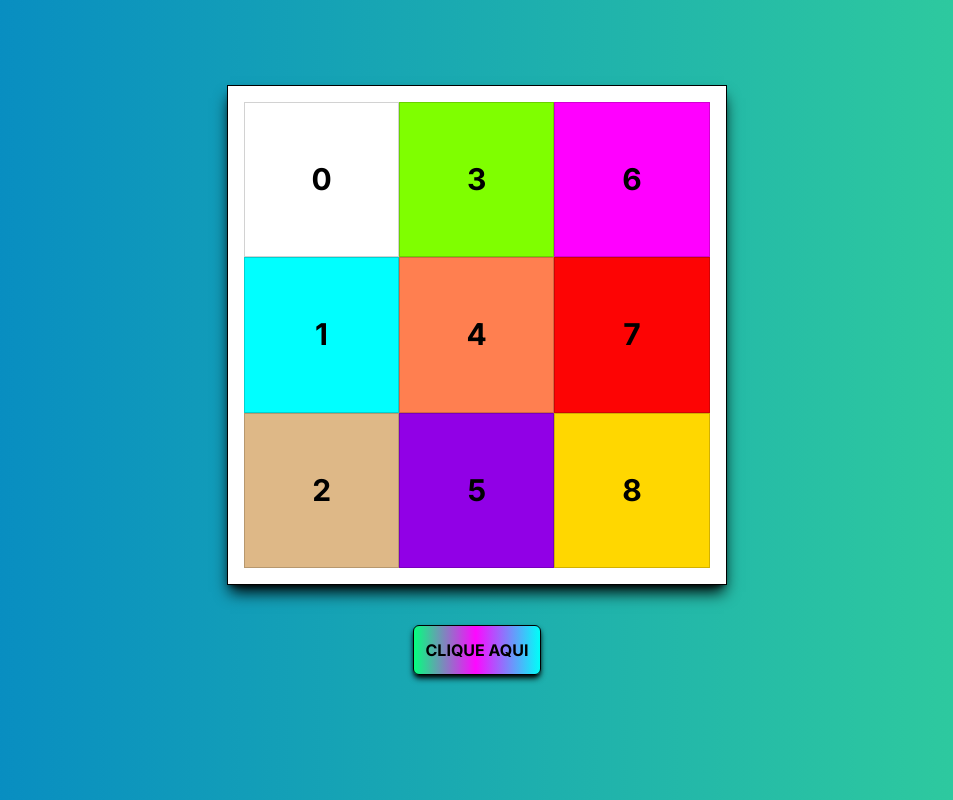
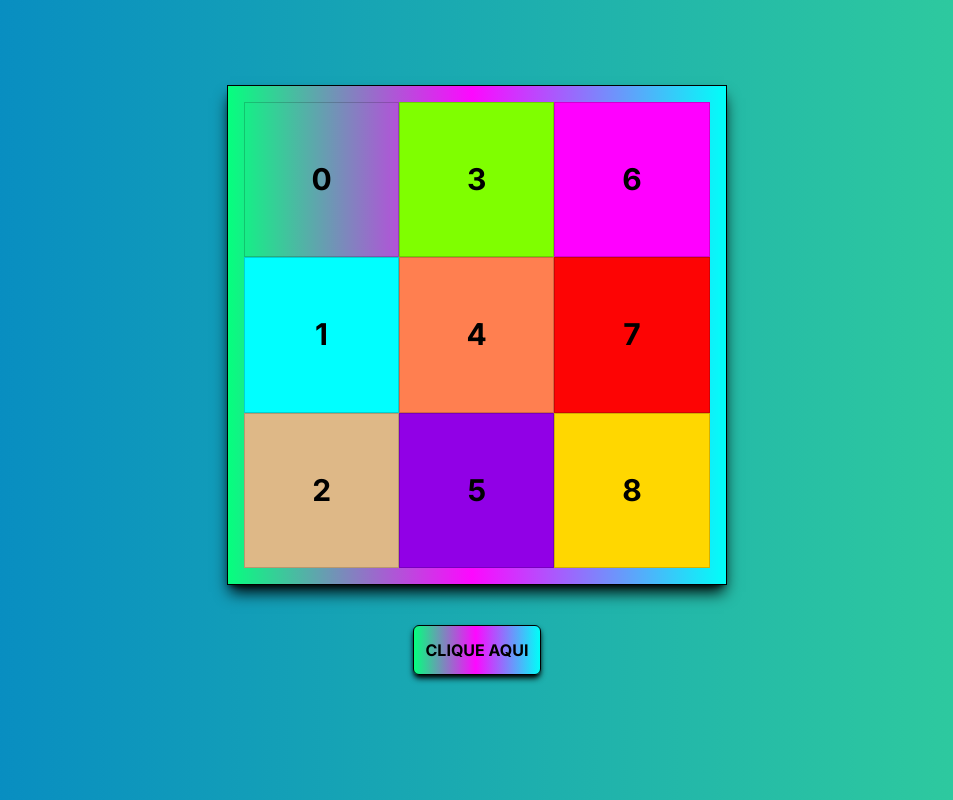
Before and after one commit to Korvo2Tuirow/jogodecubos, a Next.js app: page / in a window 1280 px wide. Shown: the whole page, without its empty margins (163-1116 px from the left). Built offline with nearby package versions, Linux system fonts and the light colour scheme.

Commit message:
bg_color

```diff
--- a/src/components/container.tsx
+++ b/src/components/container.tsx
@@ -11,7 +11,7 @@ export const Container = () => {
     const c3 = NumCtx?.numRandomProv.slice(6, 9);
 
     return (
-        <div className="border bg-white shadow-lg shadow-black p-4 flex mt-10 border-black max-w-[500px] w-[90%] h-[500px] max-h-[90%] ">
+        <div className="border bgBtn shadow-lg shadow-black p-4 flex mt-10 border-black max-w-[500px] w-[90%] h-[500px] max-h-[90%] ">
             <div className="w-[33.3%] flex flex-col">
                 {c1?.map(e => (<div className={`bg${e.toString()} cssDefault`} >{e}</div>))}
             </div>
```
